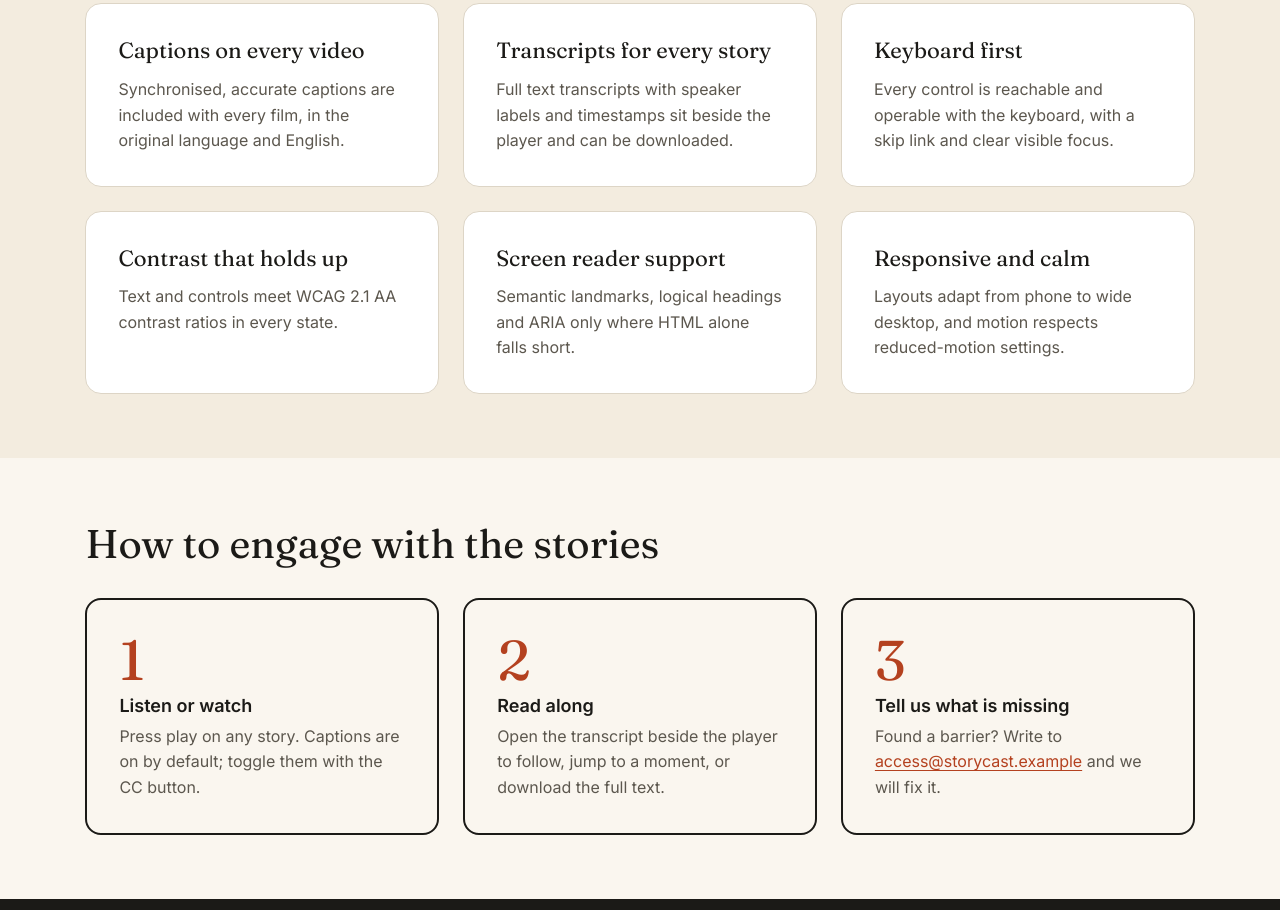
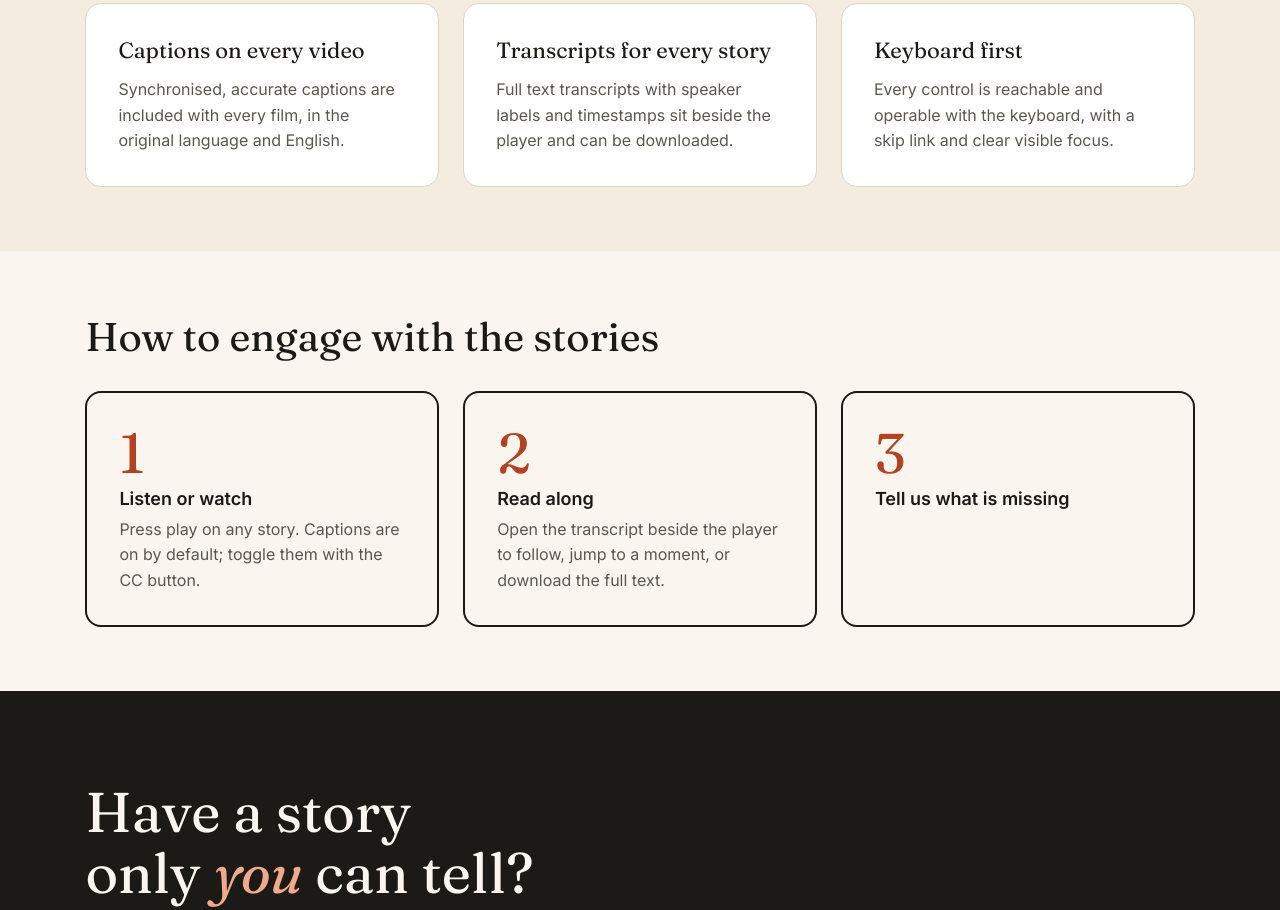
Before and after one commit to KamiPacifique/storycast, a website: page about.html in a window 1280 px wide. Shown: the part 1149-2059 px from the top of the page. Drawn offline with Linux system fonts and the light colour scheme.

Commit message:
addition in readme file and changes in html files

```diff
--- a/about.html
+++ b/about.html
@@ -37,7 +37,7 @@
       <div class="container hero__inner">
         <p class="eyebrow">Our mission</p>
         <h1 class="about-hero__title" id="about-heading">Everyone deserves to <span class="hero__accent">hear</span> the story.</h1>
-        <p class="hero__lead">StoryCast publishes documentary audio and film from the edges of ordinary life — and builds every piece so that no listener, viewer or reader is left outside it.</p>
+        <p class="hero__lead">StoryCast publishes documentary audio and film from the edges of ordinary life and builds every piece so that no listener, viewer or reader is left outside it.</p>
       </div>
     </section>
 
@@ -70,18 +70,6 @@
             <h3 class="feature-card__title">Keyboard first</h3>
             <p class="feature-card__text">Every control is reachable and operable with the keyboard, with a skip link and clear visible focus.</p>
           </li>
-          <li class="feature-card">
-            <h3 class="feature-card__title">Contrast that holds up</h3>
-            <p class="feature-card__text">Text and controls meet WCAG 2.1 AA contrast ratios in every state.</p>
-          </li>
-          <li class="feature-card">
-            <h3 class="feature-card__title">Screen reader support</h3>
-            <p class="feature-card__text">Semantic landmarks, logical headings and ARIA only where HTML alone falls short.</p>
-          </li>
-          <li class="feature-card">
-            <h3 class="feature-card__title">Responsive and calm</h3>
-            <p class="feature-card__text">Layouts adapt from phone to wide desktop, and motion respects reduced-motion settings.</p>
-          </li>
         </ul>
       </div>
     </section>
@@ -102,7 +90,6 @@
           </li>
           <li class="steps__item">
             <h3 class="steps__title">Tell us what is missing</h3>
-            <p class="steps__text">Found a barrier? Write to <a href="mailto:access@storycast.example">access@storycast.example</a> and we will fix it.</p>
           </li>
         </ol>
       </div>
@@ -112,7 +99,6 @@
       <div class="container cta__inner">
         <h2 class="cta__title" id="cta-heading">Have a story only <span class="cta__accent">you</span> can tell?</h2>
         <p class="cta__text">We commission independent producers and first-time storytellers. Every piece is paid, edited with care, and published accessibly.</p>
-        <a class="button" href="mailto:stories@storycast.example?subject=Story%20pitch">How to contribute</a>
       </div>
     </section>
 
@@ -135,7 +121,6 @@
         </nav>
         <div>
           <h2 class="site-footer__heading" id="footer-contribute">Contribute</h2>
-          <p>Pitch a story to<br><a class="site-footer__link" href="mailto:stories@storycast.example">stories@storycast.example</a></p>
         </div>
       </div>
       <p class="site-footer__legal">© 2026 StoryCast. Independent &amp; listener-supported.</p>
```
Also changed, not shown: index.html (+0 -3 lines), story/google-drive-access.html (+0 -2 lines), story/share-excel-workbook.html (+0 -2 lines), story/tedx-talk.html (+0 -2 lines), story/wise-owl.html (+0 -2 lines), README.md.
